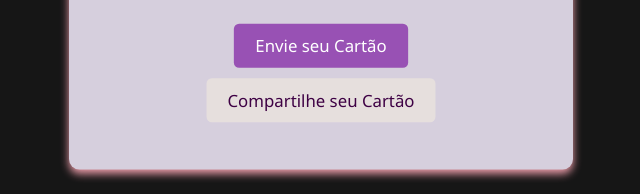
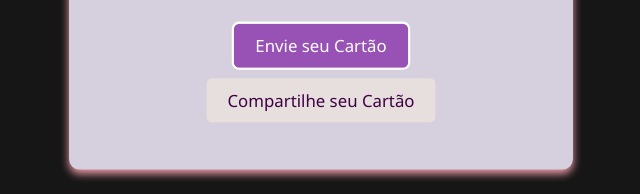
Before and after one commit to elizianeandreia/CARTAO_ANIVERSARIO, a plain HTML site: page index.html in a window 1280 px wide. In both pictures the pointer is over the link "Envie seu Cartão". Shown: the part 223-417 px from the top of the page, 319-959 px from the left. Drawn offline with Linux system fonts and the light colour scheme.

Commit message:
alterando focus.

```diff
--- a/estilo.css
+++ b/estilo.css
@@ -59,6 +59,7 @@ h1::after {
 .cartao-links a:focus {
     background-color: rgb(152, 81, 180);
     color: white;
+    outline:2px solid white;
 }
 
 .cartao-links a:active {
```
